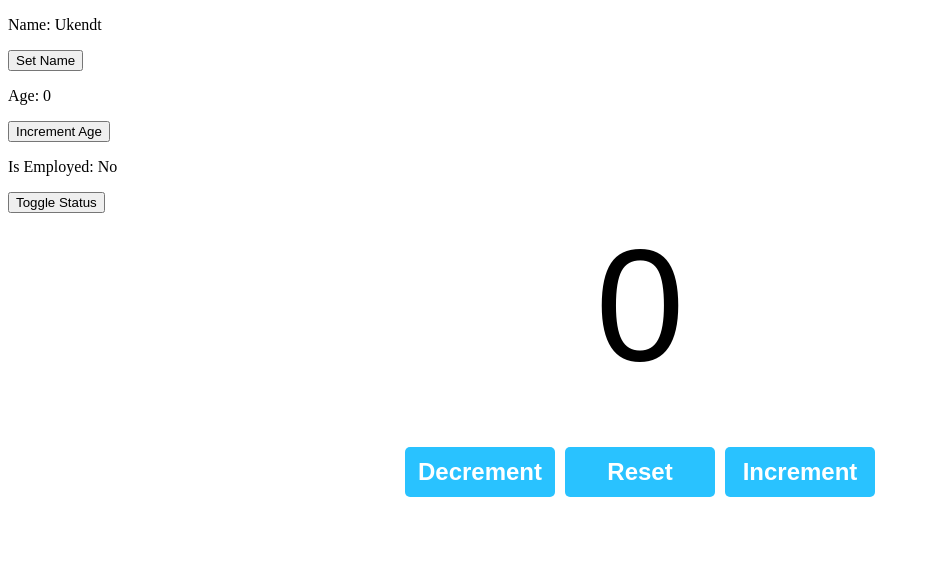
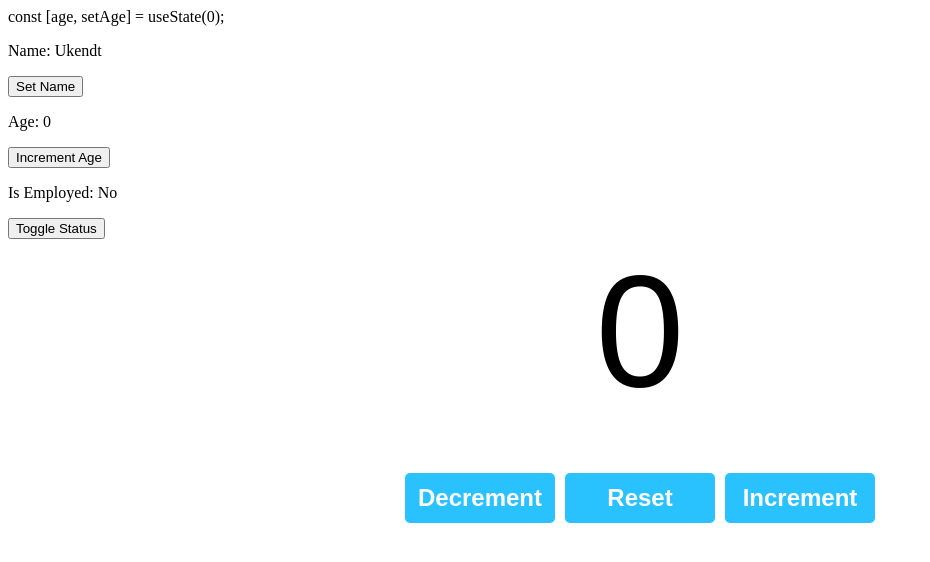
Before and after one commit to MiladFahham/learning-hooks, a React (Vite) app: page / in a window 1280 px wide. Shown: the top 562 px of the page, without its empty margins (0-930 px from the left). Built offline with nearby package versions, Linux system fonts and the light colour scheme.

Commit message:
take 2 of testing

```diff
--- a/src/MyComponent.jsx
+++ b/src/MyComponent.jsx
@@ -2,24 +2,28 @@ import React, {useState} from "react"
 
 function MyComponent(){
 
-    const [name, setName] = useState("Ukendt")
-    const [age, setAge] = useState(0)
+    const [name, setName] = useState("Ukendt");
+    const [age, setAge] = useState(0);
+    const [quality, setQuality] = useState(0);
     const [isEmployed, setIsEmployed] = useState(false);
 
     const updateName = () => {
-        setName("Dennis")
+        setName("Dennis");
     }
 
     const incrementAge = () => {
-        setAge(age + 2)
+        setAge(age + 2);
     }
 
     const toggleEmployedStatus = () => {
-        setIsEmployed(!isEmployed)
+        setIsEmployed(!Employed);
     }
 
     return(
         <div>
+            <div>
+            const [age, setAge] = useState(0);
+            </div>
             <p>Name: {name}</p>
             <button onClick={updateName}>Set Name</button>
 
@@ -29,7 +33,7 @@ function MyComponent(){
             <p>Is Employed: {isEmployed ? "Yes" : "No"}</p>
             <button onClick={toggleEmployedStatus}>Toggle Status</button>
         </div>
-    )
+    );
 
 }
 
```
